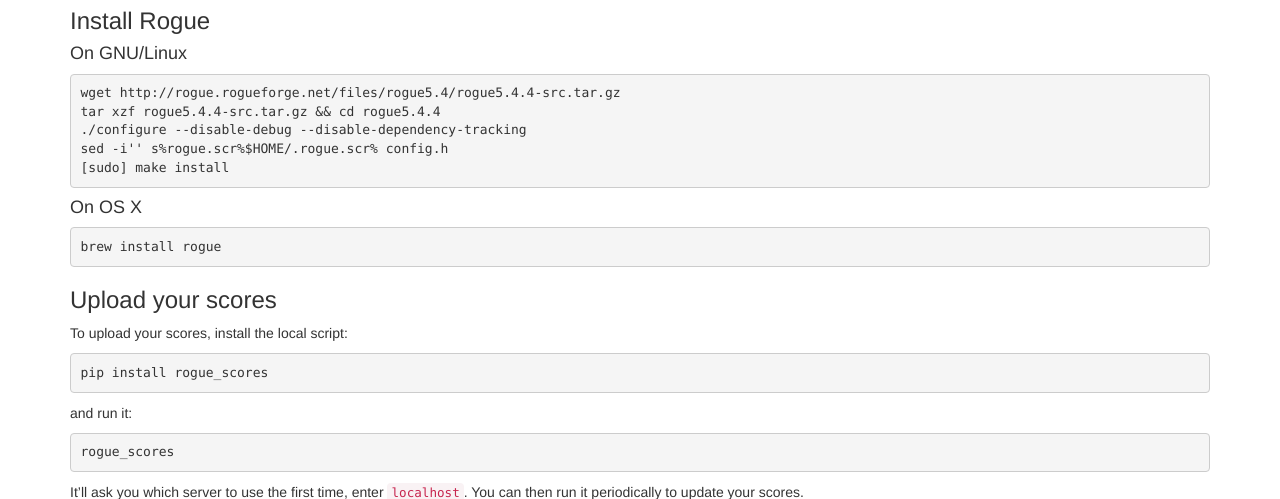
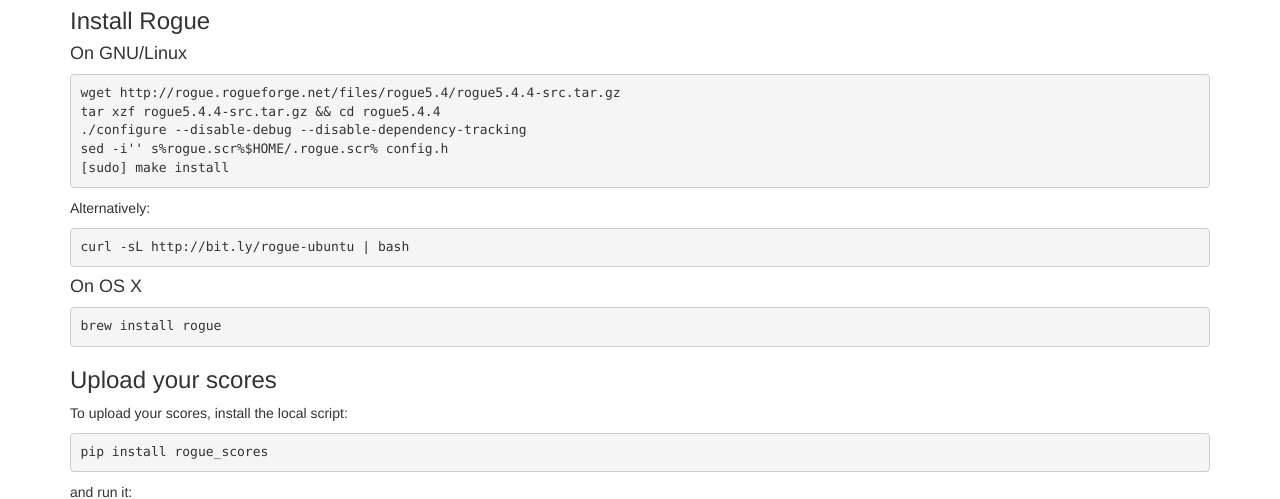
Before and after one commit to bfontaine/rogue_scores, a Flask app: page / in a window 1280 px wide. Shown: the part 172-671 px from the top of the page. Run offline with Flask 2, Linux system fonts and the light colour scheme; some libraries are stand-ins or nearby versions.

Commit message:
Ubuntu shortcut added

```diff
--- a/rogue_scores/web/templates/main.html
+++ b/rogue_scores/web/templates/main.html
@@ -51,6 +51,8 @@
 ./configure --disable-debug --disable-dependency-tracking
 sed -i'' s%rogue.scr%$HOME/.rogue.scr% config.h
 [sudo] make install</code></pre>
+      <p>Alternatively:</p>
+      <pre><code>curl -sL http://bit.ly/rogue-ubuntu | bash</code></pre>
       <h4>On OS X</h4>
       <pre><code>brew install rogue</code></pre>
       <h3>Upload your scores</h3>
```
